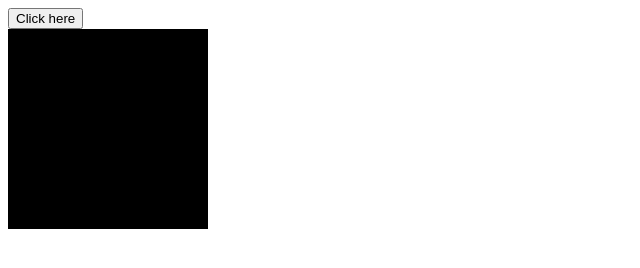
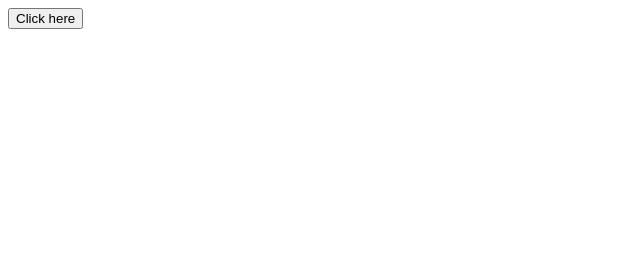
Before and after one commit to gahramanli/0701, a plain HTML site: page index3.html in a window 1280 px wide. Shown: the whole page, without its empty margins (0-640 px from the left). Drawn offline with Linux system fonts and the light colour scheme.

Commit message:
Update index3.html

```diff
--- a/index3.html
+++ b/index3.html
@@ -8,7 +8,7 @@
 </head>
 <body>
     <button id="myButton">Click here</button>
-    <div id="box" style="display:blox ; width: 200px; height: 200px; background-color: black;"></div>
+    <div id="box" style="display:none ; width: 200px; height: 200px; background-color: black;"></div>
 
     <script src="main3.js"></script>
 </body>
```
